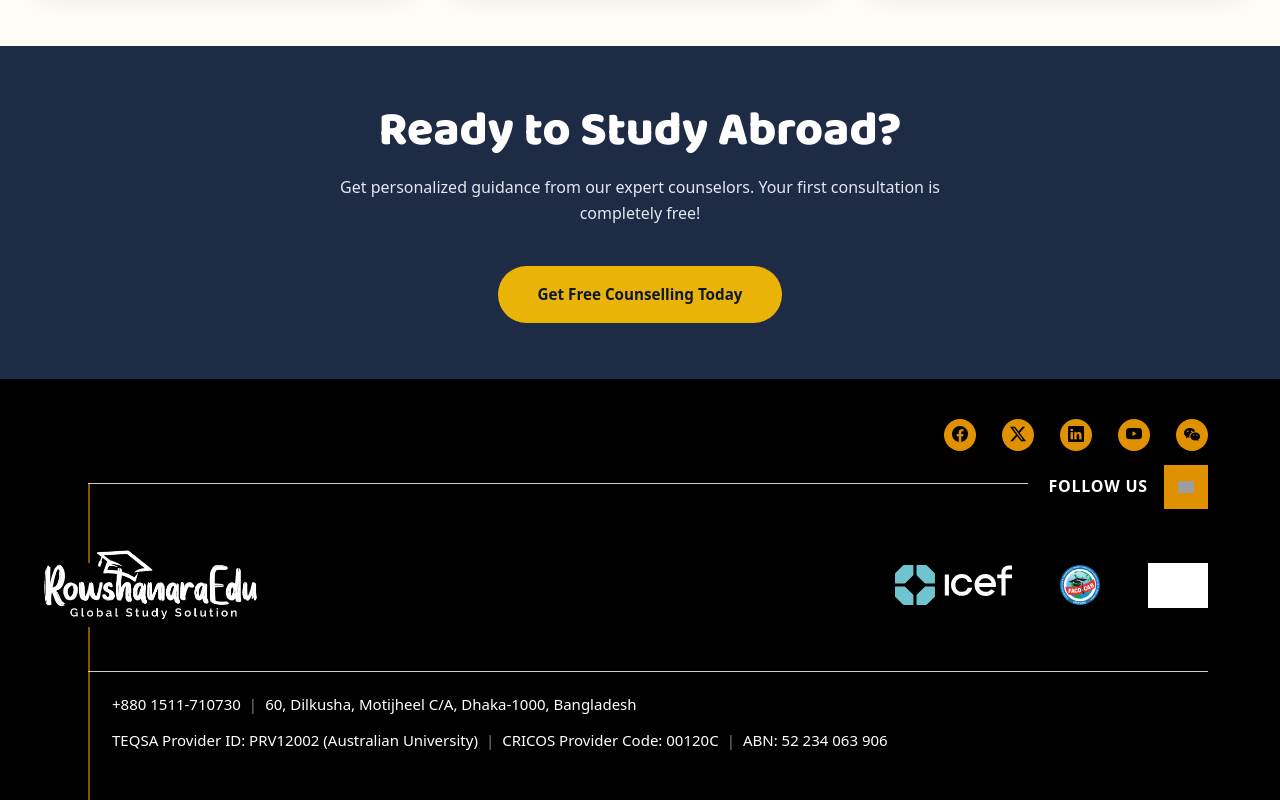
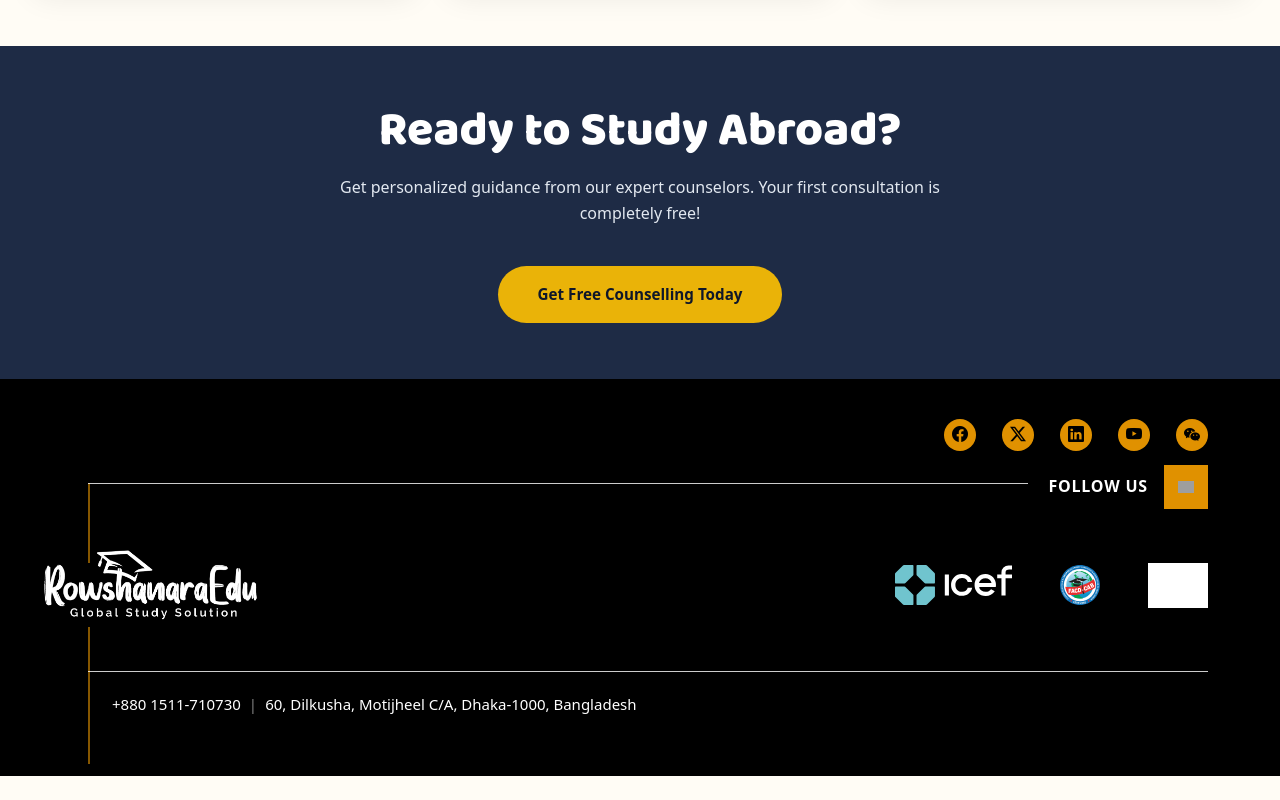
Before and after one commit to princeshiamofficial/Rowshanara-Edu, a Next.js app: page / in a window 1280 px wide. Shown: the part 2993-3793 px from the top of the page. After the commit the page ends 3769 px from the top, so only its background shows below. Built offline with nearby package versions, Linux system fonts and the light colour scheme; grey boxes are pictures that could not be loaded.

Commit message:
style: temporarily hide TEQSA provider ID line in footer

```diff
--- a/src/components/Footer.tsx
+++ b/src/components/Footer.tsx
@@ -183,7 +183,7 @@ const Footer = () => {
                 <span>60, Dilkusha, Motijheel C/A, Dhaka-1000, Bangladesh</span>
               </div>
 
-              <div className="footer-meta-line" style={{ fontSize: '0.9375rem', fontWeight: 500, opacity: 1 }}>
+              <div className="footer-meta-line" style={{ display: 'none', fontSize: '0.9375rem', fontWeight: 500, opacity: 1 }}>
                 <span>TEQSA Provider ID: PRV12002 (Australian University)</span>
                 <span className="footer-pipe">|</span>
                 <span>CRICOS Provider Code: 00120C</span>
```
